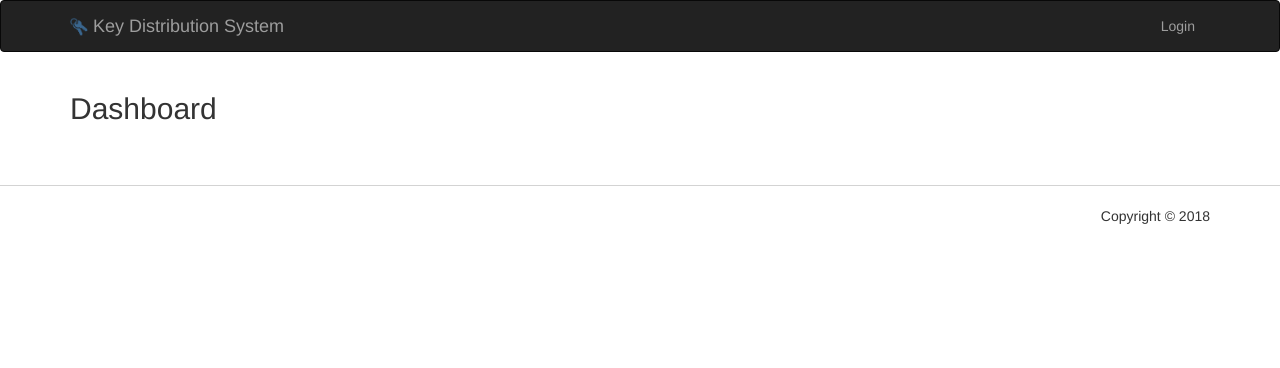
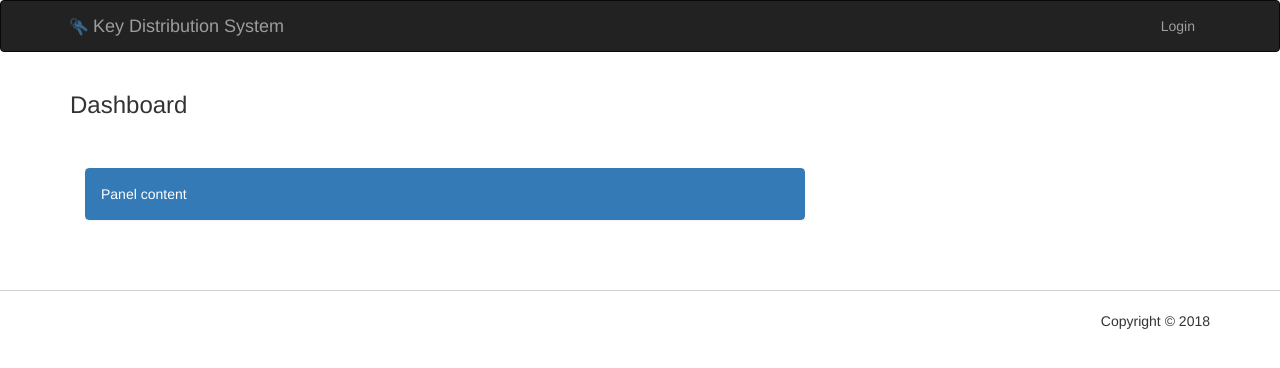
Before and after one commit to jkehelwala/KeyDistributionSystem, a PHP site: page /users/sysadmin/dashboard.php in a window 1280 px wide. Shown: the top 368 px of the page. Run offline with PHP 8.4, Linux system fonts and the light colour scheme; data that the repository does not hold is empty; some libraries are stand-ins or nearby versions.

Commit message:
Subclasses ongoing

```diff
--- a/class/UserAuth.php
+++ b/class/UserAuth.php
@@ -13,4 +13,8 @@ abstract class UserAuth
     }
     abstract protected function verifyPrivilege($role);
     abstract public function getRequestViews();
+
+    protected function requestView(){
+        // Todo
+    }
 }
--- a/class/UserSysAdmin.php
+++ b/class/UserSysAdmin.php
@@ -23,4 +23,8 @@ class UserSysAdmin extends UserAuth
     {
         // TODO the to-do items HTML for each user type
     }
+
+    public function getRequests(){
+
+    }
 }
--- a/css/styles.css
+++ b/css/styles.css
@@ -13,6 +13,10 @@ nav ul li span{
 	margin-top: 100px;
 }
 
+.semi-top-padding{
+	margin-top: 50px;
+}
+
 footer{
 	margin-top: 50px;
 	padding: 20px;
--- a/users/sysadmin/dashboard.php
+++ b/users/sysadmin/dashboard.php
@@ -1,13 +1,24 @@
-<?php  include('../../init/overhead.php'); ?>
+<?php include('../../init/overhead.php'); ?>
 <?php
 $title = "System Administrator Dashboard";
 ?>
 <?php include('../../init_html/header.php'); ?>
-    <section>
+    <section><h3><?php echo $user->getRoleName() ?> Dashboard</h3></section>
+    <section class="semi-top-padding">
         <div class="row">
-            <div class="col-xs-12">
-                <h2><?php echo $user->getRoleName() ?> Dashboard</h2>
-            </div> <!-- /.col-xs-12 -->
+            <div class="col-xs-12 col-sm-8">
+                <div class="col-xs-12">
+                    <div class="panel panel-primary">
+                        <div class="panel-body bg-primary">
+                            Panel content
+                        </div>
+                    </div>
+                </div>
+                <?php $userAd = new UserSysAdmin($user->getRole()) ?>
+            </div>
+            <div class="col-xs-12 col-sm-4">
+
+            </div>
         </div> <!-- /.row -->
     </section>
     <!-- include footer -->
```
Also changed, not shown: class/KeyRequest.php (added, +21 -0 lines).
